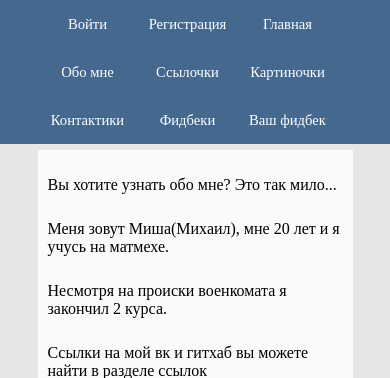
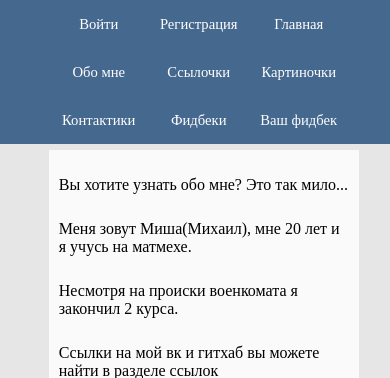
Before and after one commit to LevshinMisha/WEB, a Django app: template task1/mysite/templates/about.html in a window 390 px wide; the page is wider, and only the part inside the window is pictured. Shown: the top 378 px of that part. Run offline with Django 3.2, Linux system fonts and the light colour scheme; the template is opened without the code that fills it, so the values that code supplies are empty; parts of the project's set-up code (start-up, migrations or seed data) failed here and were passed over.

Commit message:
Выделил media в отдельный файлик

```diff
--- a/task1/mysite/static/css/1.css
+++ b/task1/mysite/static/css/1.css
@@ -3,37 +3,22 @@ body
     background: rgba(230, 230, 230, 1);
     margin: auto;
     font-family: Times New Roman;
-}
-
-@media(max-width: 615px)
-{
-    body
-    {
-        width: 525px;
-    }
-}
-
-@media(max-width: 525px)
-{
-    body
-    {
-        width: 325px;
-    }
+    min-width: 300px;
 }
 
 .content
 {
     min-height: calc(100vh - 100px);
-    min-width: 315px;
     margin: 0 5px;
+    min-width: 300px;
 }
 
 .main_content
 {
-
     margin-top: -10px;
     padding: 5px;
     background: rgba(255, 255, 255, 0.8);
+    min-width: 300px;
 }
 
 .main_content p
--- a/task1/mysite/static/css/header.css
+++ b/task1/mysite/static/css/header.css
@@ -1,12 +1,10 @@
 header
 {
     margin-top: -16px;
-    //background: rgba(69, 104, 142, 1);
     color: white;
     font-size: 12pt;
     margin-left: 0px;
     line-height: 0;
-
 }
 
 .header_background
@@ -18,22 +16,6 @@ header
     width: 100%;
     height: 48px;
     z-index: -100;
-}
-
-@media(max-width: 1359px)
-{
-    .header_background
-    {
-        height: calc(48px * 2);
-    }
-}
-
-@media(max-width: 525px)
-{
-    .header_background
-    {
-        height: calc(48px * 3);
-    }
 }
 
 .menu
@@ -74,13 +56,3 @@ header
     overflow: hidden; /* Чикаем всё, что не помещается в область */
     text-overflow: ellipsis; /* Добавляем многоточие */
 }
-
-@media(max-width: 780px)
-{
-
-    .menu-item
-    {
-        width: 100px;
-        font-size: 11pt;
-    }
-}
--- /dev/null
+++ b/task1/mysite/static/css/media.css
@@ -0,0 +1,52 @@
+@media(max-width: 1359px)
+{
+    .header_background
+    {
+        height: calc(48px * 2);
+    }
+}
+
+@media(max-width: 780px)
+{
+    .header_background
+    {
+        height: calc(48px * 3);
+    }
+
+    body
+    {
+        width: calc(75vw + 10px);
+    }
+
+    .main_content
+    {
+
+        //min-width: 315px;
+    }
+
+    .menu-item
+    {
+        width: 25vw;
+        min-width: 100px;
+        font-size: 11pt;
+    }
+
+    .gallery_img
+    {
+        width: 25vw;
+        height: 25vw;
+        min-width: 100px;
+        min-height: 100px;
+    }
+
+    .help
+    {
+        width: 90%;
+    }
+
+    footer img
+    {
+        width: 50vw;
+        min-width: 200px;
+    }
+}
--- a/task1/mysite/templates/base.html
+++ b/task1/mysite/templates/base.html
@@ -42,5 +42,6 @@
     <footer>
         <img src="/visits/img" alt="*">
     </footer>
+    <link rel="stylesheet" href="/static/css/media.css">
 </body>
 </html>
```
Also changed, not shown: task1/mysite/static/css/gallery.css (+0 -23 lines).
